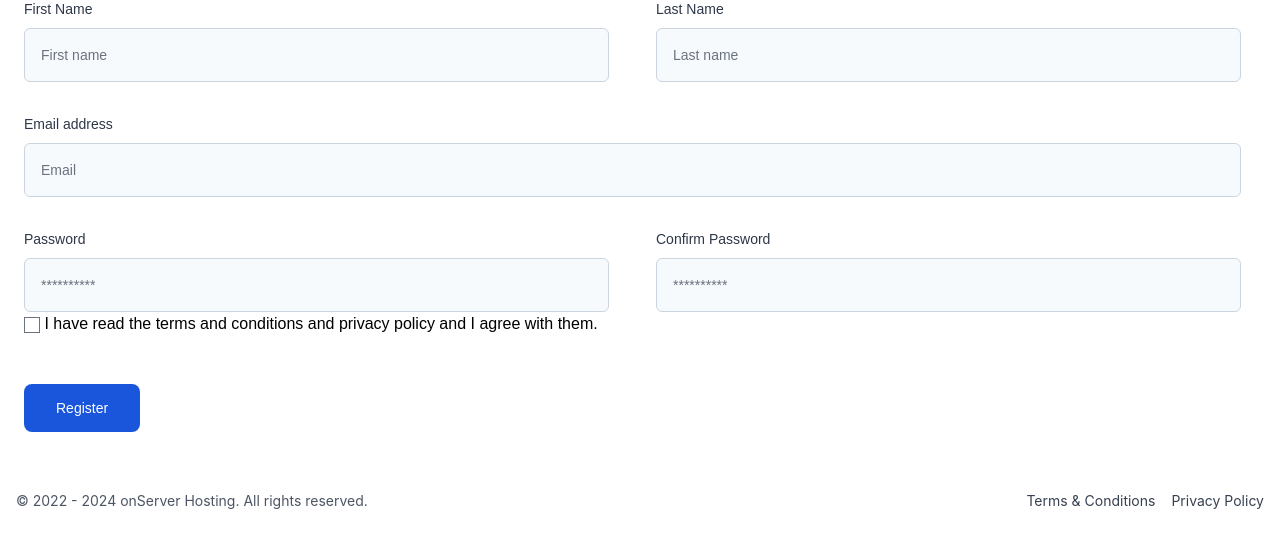
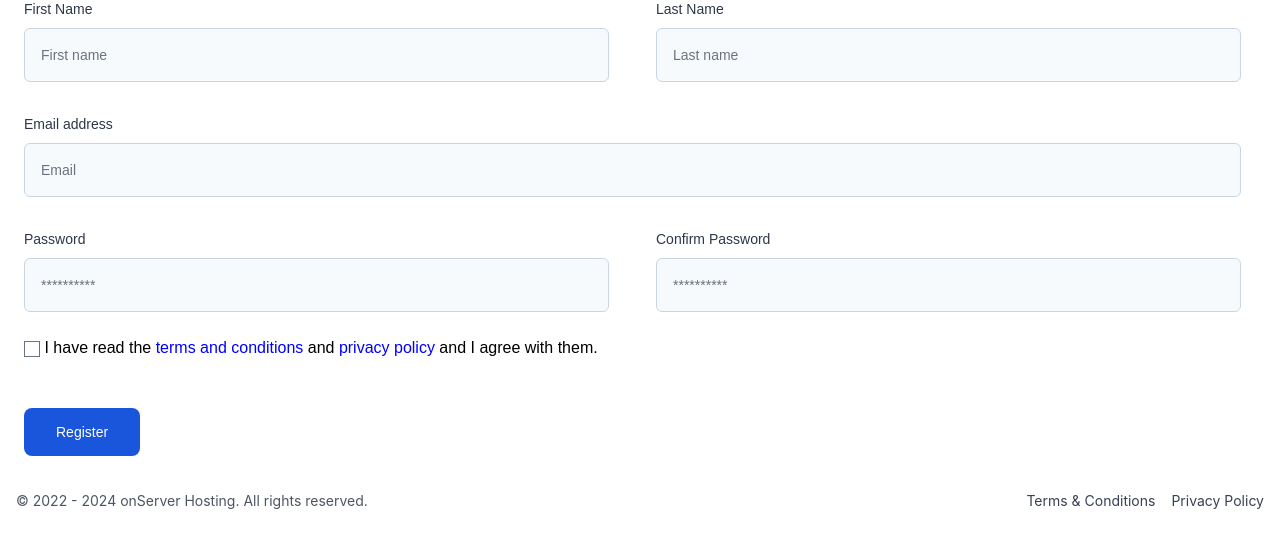
Before and after one commit to Imadev58/onServer, a PHP site: page /onServer/auth/register in a window 1280 px wide. Shown: the part 257-800 px from the top of the page. Run offline with PHP 8.4, Linux system fonts and the light colour scheme.

Commit message:
Required checkbox with TOS and Privacy policy added

```diff
--- a/auth/register/index.php
+++ b/auth/register/index.php
@@ -15,7 +15,6 @@ if ($_SERVER['REQUEST_METHOD'] === 'POST') {
             die("Something went wrong, please contact the developer with the following error: " . $conn->connect_error);
         }
 
-        // Check if email already exists
         $sql = "SELECT * FROM users WHERE Email = ?";
         $stmt = $conn->prepare($sql);
         $stmt->bind_param("s", $email);
@@ -89,10 +88,10 @@ if ($_SERVER['REQUEST_METHOD'] === 'POST') {
                 </div>
             </div>
 
-            <div class="form-group full-width">
+            <div class="form-group full-width"> <br>
                 <input type="checkbox" name="terms" required>
                 <label for="terms">
-                    I have read the <a href="../terms.php" target="_blank">terms and conditions</a> and <a href="../privacy.php" target="_blank">privacy policy</a> and I agree with them.
+                I have read the <a href="<?php echo "http://" . WEBSITE . "/terms"; ?>" target="_blank" style="color: blue;">terms and conditions</a> and <a href="<?php echo "http://" . WEBSITE . "/privacy"; ?>" target="_blank" style="color: blue;">privacy policy</a> and I agree with them.
                 </label>
             </div>
 
```
